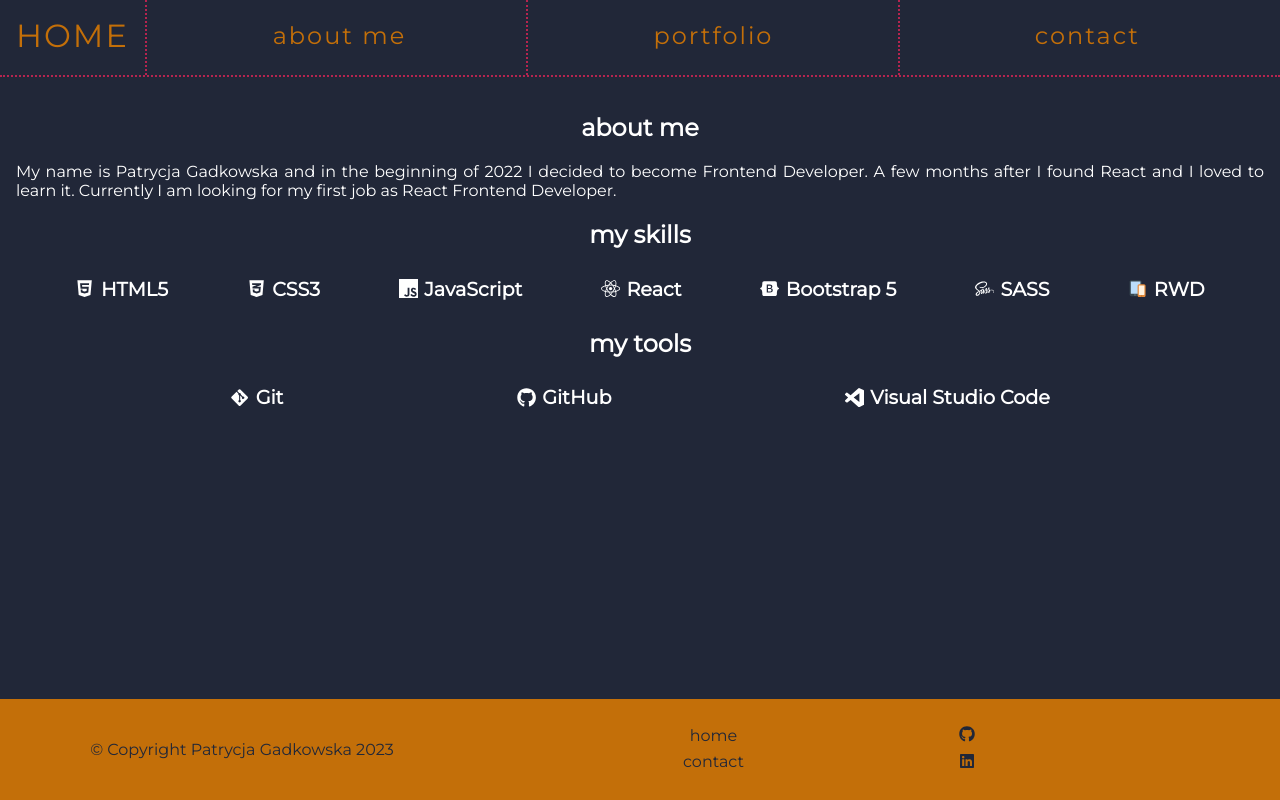
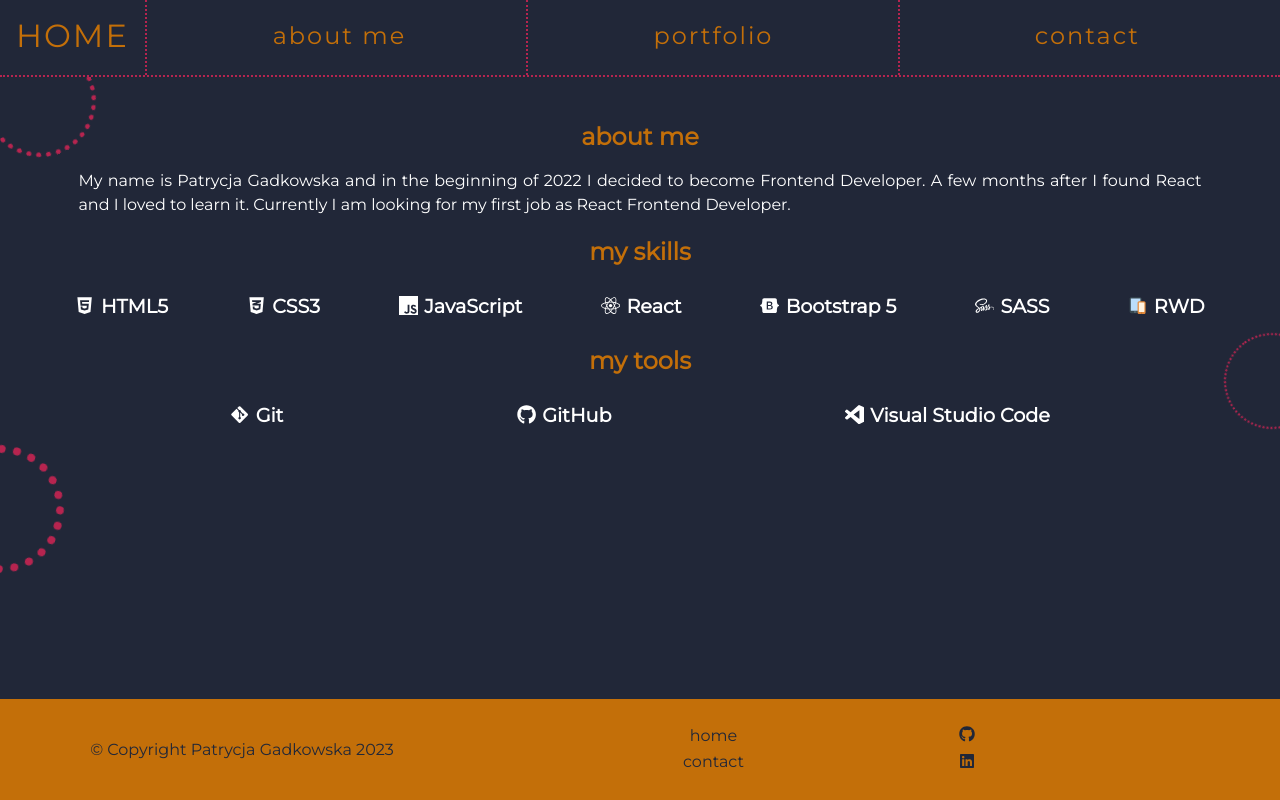
Before and after one commit to patrycjagadkowska/portfolio-page, a React (Create React App) app: page /about in a window 1280 px wide. Built offline with nearby package versions, Linux system fonts and the light colour scheme.

Commit message:
add styles and animations to about page

```diff
--- a/src/components/Main/styles/Main.module.css
+++ b/src/components/Main/styles/Main.module.css
@@ -1,4 +1,6 @@
 .main {
     padding: 1rem;
     position: relative;
+    overflow: hidden;
+    min-height: 80vh;
 }
--- a/src/index.css
+++ b/src/index.css
@@ -6,6 +6,5 @@ body {
   margin: 0;
   font-family: 'Montserrat', sans-serif;
   background: #212738;
-  margin-bottom: 11.5rem;
   color: white;
 }
--- a/src/pages/AboutPage.js
+++ b/src/pages/AboutPage.js
@@ -20,6 +20,9 @@ const AboutPage = () => {
                 <h2 className={classes['about-page__header']}>my tools</h2>
                 <ToolsList />
             </section>
+            <div className={classes['animation__circle']} />
+            <div className={classes['animation__circle']} />
+            <div className={classes['animation__circle']} />
         </div>
     );
 };
--- a/src/pages/styles/AboutPage.module.css
+++ b/src/pages/styles/AboutPage.module.css
@@ -1,7 +1,94 @@
+.about-page {
+    position: relative;
+    margin-bottom: 7rem;
+}
+
 .about-page__header {
     text-align: center;
+    color: #C36F09;
 }
 
 .about-page__section--about {
     text-align: justify;
+    width: 90%;
+    margin: 0 auto;
+    line-height: 150%;
 }
+
+.about-page__section--about .about-page__header {
+    margin-top: 0;
+}
+
+.animation__circle {
+    border-radius: 50%;
+    border: 2px dotted #B6244F;
+    position: absolute;
+    z-index: -1;
+}
+
+.animation__circle:first-of-type {
+    width: 5rem;
+    height: 5rem;
+    border-width: 5px;
+    top: -3rem;
+    left: -2rem;
+    animation: rotation 8s infinite linear;
+}
+
+.animation__circle:nth-of-type(2) {
+    width: 6rem;
+    height: 6rem;
+    top: 13rem;
+    right: -3.5rem;
+    animation: rotation 5s reverse infinite linear;
+}
+
+.animation__circle:last-of-type {
+    width: 8rem;
+    height: 8rem;
+    top: 25rem;
+    left: -3rem;
+    border-width: 8px;
+    animation: rotation 10s infinite linear;
+}
+
+@media (max-width: 335px) {
+    .animation__circle:nth-of-type(2) {
+        right: -5.5rem;
+    }
+
+    .animation__circle:last-of-type {
+        left: -5rem;
+    }
+}
+
+@media (min-width: 481px) {
+    .animation__circle:last-of-type {
+        top: 20rem;
+        left: -5rem;
+    }
+}
+
+@media (min-width: 768px) {
+    .about-page__section--about {
+        margin-top: 2rem;
+    }
+
+    .animation__circle:first-of-type {
+        width: 7rem;
+        height: 7rem;
+        top: -5rem;
+    }
+
+    .animation__circle:last-of-type {
+        top: 20rem;
+    }
+}
+
+@keyframes rotation {
+    from {
+        transform: rotate(0deg);
+    } to {
+        transform: rotate(359deg);
+    }
+}
```
